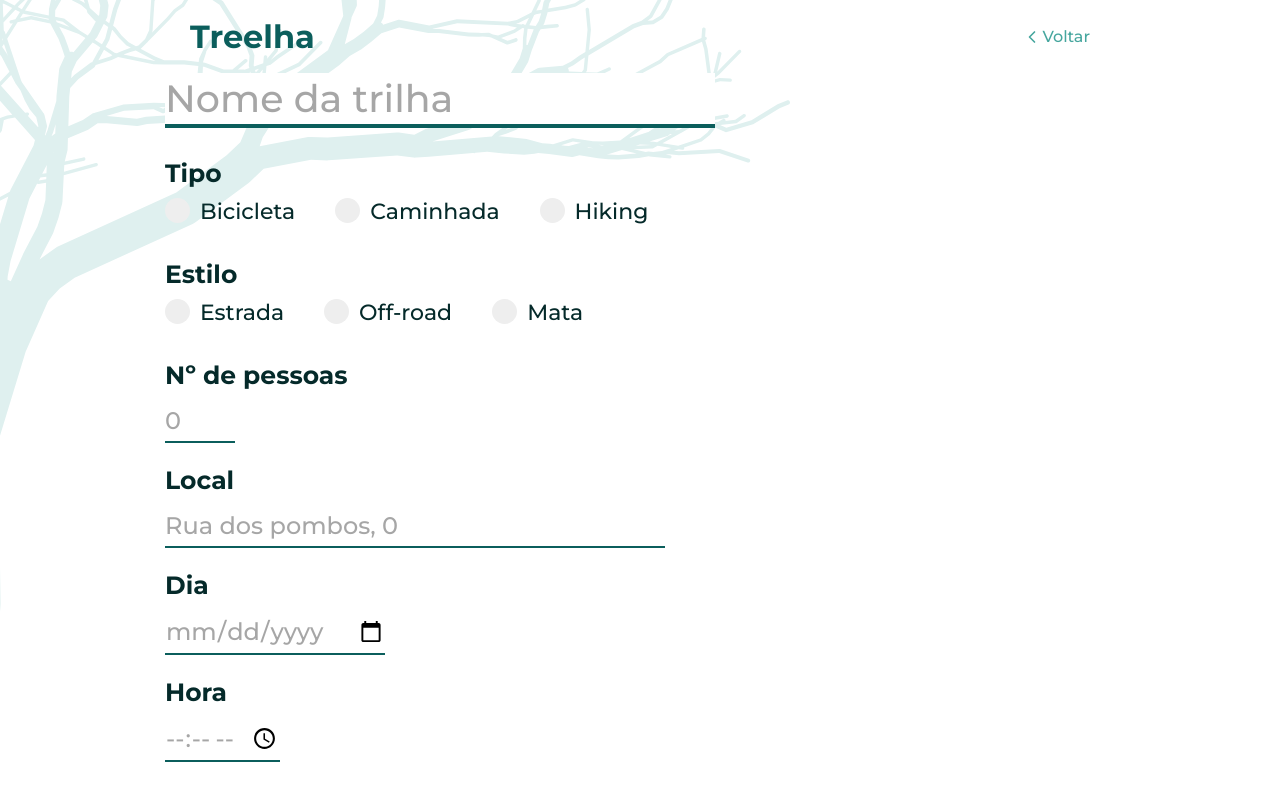
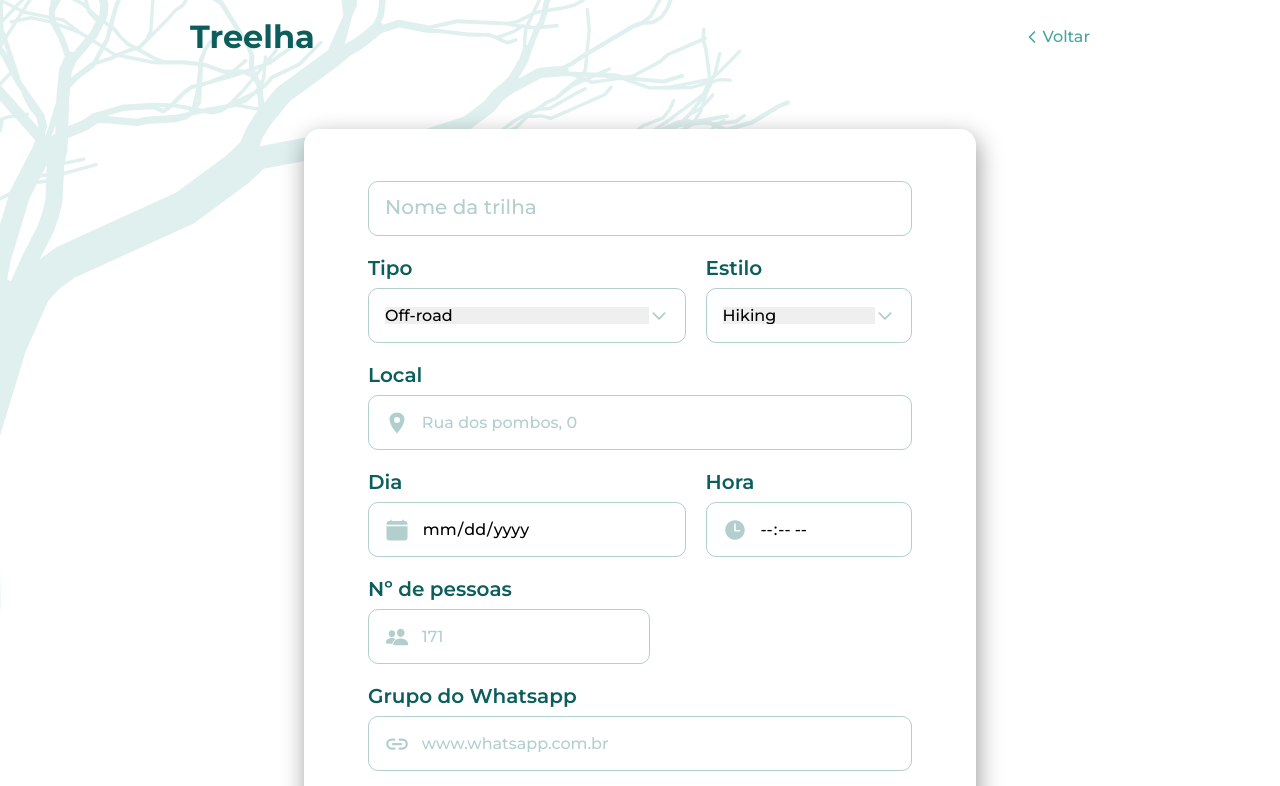
Before and after one commit to B0RGESdaniel/Treelha, a React (Create React App) app: page /treelhas/newtreelha in a window 1280 px wide. Shown: the top 786 px of the page. Built offline with nearby package versions, Linux system fonts and the light colour scheme; no server answers.

Commit message:
refactor: adding styled-components
styled-components adicionado no formulário de criação de novas trilhas

us022

```diff
--- a/src/pages/MyTreelhas/styles.ts
+++ b/src/pages/MyTreelhas/styles.ts
@@ -3,7 +3,7 @@ import styled from "styled-components";
 export const Container = styled.main`
     display: flex;
     flex-direction: column;
-    max-width: 900px;
+    max-width: 55rem;
     margin: 0 auto;
 `;
 
--- a/src/pages/NewTreelha/index.tsx
+++ b/src/pages/NewTreelha/index.tsx
@@ -1,8 +1,8 @@
 import { useHistory } from "react-router-dom";
 import { Header } from "../../components/Header";
 //import { useForm } from "react-hook-form";
-
-import './styles.scss';
+import { Container, Form, InputField, SelectField } from './styles';
+import { IoCalendarClear, IoLocationSharp, IoTime, IoPeople, IoLink, IoChevronDown } from 'react-icons/io5';
 
 export function NewTreelha(){
 
@@ -16,76 +16,69 @@ export function NewTreelha(){
     return(
         <>
             <Header text="Voltar" action={handleGoBackToMyTreelhas}/>
-            <main>
-            <form>
-                <input type="text" className="input name" placeholder="Nome da trilha" />
-                <div className="radio-fieldset">
-                    <label className="radio-title" htmlFor="type">Tipo</label>
-                    <div className="content">
-
-                        <label className="radio-container">
-                            <input type="radio" name="type" id="bike" value="bike" />
-                            Bicicleta
-                            <span className="checkmark"></span>
+            <Container>
+                <Form>
+                    <input type="text" placeholder="Nome da trilha" id="name" />
+                    <label id="ltype">
+                        Tipo
+                        <SelectField>
+                            <select id="type">
+                                <option value="road">Estrada</option>
+                                <option value="off-road" selected>Off-road</option>
+                                <option value="woods">Mata</option>
+                            </select>
+                            <IoChevronDown/>
+                        </SelectField>
                     </label>
-
-                        <label className="radio-container">
-                            <input type="radio" name="type" id="walk" value="walk" />
-                            Caminhada
-                            <span className="checkmark"></span>
+                    <label id="lstyle">
+                        Estilo
+                        <SelectField>
+                            <select id="style">
+                                <option value="hiking" selected>Hiking</option>
+                                <option value="walk">Caminhada</option>
+                                <option value="bike">Pedalada</option>
+                            </select>
+                            <IoChevronDown/>
+                        </SelectField>
                     </label>
-
-                        <label className="radio-container">
-                            <input type="radio" name="type" id="hiking" value="hiking" />
-                            Hiking
-                            <span className="checkmark"></span>
+                    <label id="lplace">
+                        Local
+                        <InputField>
+                            <IoLocationSharp size={24}/>
+                            <input type="text" id="place" placeholder="Rua dos pombos, 0" />
+                        </InputField>
                     </label>
-                        </div>
-                    </div>
-
-                    <div className="radio-fieldset">
-                        <label className="radio-title" htmlFor="style">Estilo</label>
-                        <div className="content">
-
-                            <label className="radio-container">
-                                <input type="radio" name="style" id="road" value="road" />
-                                Estrada
-                                <span className="checkmark"></span>
+                    <label id="lday">
+                        Dia
+                        <InputField>
+                            <IoCalendarClear size={24}/>
+                            <input type="date" id="day"/>
+                        </InputField>
                     </label>
-
-                            <label className="radio-container">
-                                <input type="radio" name="style" id="off-road" value="off-road" />
-                                Off-road
-                                <span className="checkmark"></span>
+                    <label id="ltime">
+                        Hora
+                        <InputField>
+                            <IoTime size={24}/>
+                            <input type="time" id="time"/>
+                        </InputField>
                     </label>
-
-                            <label className="radio-container">
-                                <input type="radio" name="style" id="woods" value="woods" />
-                                Mata
-                                <span className="checkmark"></span>
+                    <label id="lpeople">
+                        Nº de pessoas
+                        <InputField>
+                            <IoPeople size={24}/>
+                            <input type="number" id="people" placeholder="171" />
+                        </InputField>
                     </label>
-                        </div>
-                    </div>
-
-
-                <label htmlFor="people">Nº de pessoas</label>
-                <input type="number" className="input number" placeholder="0" id="people" />
-
-                <label htmlFor="place">Local</label>
-                <input type="text" className="input text" placeholder="Rua dos pombos, 0" id="place"/>
-
-                <label htmlFor="day">Dia</label>
-                <input type="date" className="input date" placeholder="08/02/20002" id="day" />
-
-                <label htmlFor="hour">Hora</label>
-                <input type="time" className="input time" id="hour" />
-
-                <label htmlFor="whatsapp-link">Link do grupo Whatsapp<span>(opcional)</span></label>
-                <input type="text" className="input text" placeholder="www.whatsapp.com.br" id="whatsapp-link" />
-
-                <button type="submit">Salvar</button>
-                </form>
-            </main>
+                    <label id="lwhatsapp">
+                        Grupo do Whatsapp
+                        <InputField>
+                            <IoLink size={24}/>
+                            <input type="text" id="whatsapp" placeholder="www.whatsapp.com.br" />
+                        </InputField>
+                    </label>
+                    <button>Salvar</button>
+                </Form>
+            </Container>
         </>
     )
 }
--- /dev/null
+++ b/src/pages/NewTreelha/styles.ts
@@ -0,0 +1,177 @@
+import styled from "styled-components";
+
+export const Container = styled.div`
+    display: flex;
+    align-items: center;
+    justify-content: center;
+    box-shadow: 2px 8px 24px rgba(0, 0, 0, 0.4);
+    border-radius: 1rem;
+    background-color: #fff;
+    max-width: 42rem;
+    margin: 3.5rem auto 1rem;
+    padding: 3.25rem 4rem;
+`;
+
+export const Form = styled.form`
+    display: grid;
+    grid-template-areas:
+        'nome nome nome nome'
+        'type type tstyle tstyle'
+        'place place place place'
+        'day day time time'
+        'people x x x '
+        'zap zap zap zap'
+        'button button button button'
+    ;
+    grid-gap: 1.25rem;
+
+
+    width: 100%;
+
+    input#name {
+        border: 1px solid var(--gray-green);
+        border-radius: 10px;
+        height: 3.44rem;
+        padding: 1rem;
+        outline: 0;
+        grid-area: nome;
+
+        &::placeholder {
+            color: var(--gray-green);
+            font-size: 1.25rem;
+        }
+
+        &:focus {
+            border: 2px solid var(--bright-water-green);
+        }
+    }
+
+    label {
+        display: flex;
+        flex-direction: column;
+        gap: 0.5rem;
+
+        color: var(--green);
+        font-size: 1.25rem;
+        font-weight: 600;
+
+        input {
+            font-size: 1rem;
+            font-weight: normal;
+        }
+    }
+
+    label#lplace {
+        grid-area: place;
+    }
+    label#ltype {
+        grid-area: type;
+    }
+    label#lstyle {
+        grid-area: tstyle;
+    }
+
+    label#lwhatsapp {
+        grid-area: zap;
+    }
+    label#lday {
+        grid-area: day;
+    }
+    label#ltime {
+        grid-area: time;
+    }
+    label#lpeople {
+        grid-area: people;
+    }
+
+    button {
+        grid-area: button;
+        width: 100%;
+        height: 3.25rem;
+        border: none;
+        background: var(--water-green);
+        color: #fff;
+        box-shadow: 0px 3px 3px rgba(0, 0, 0, 0.4);
+        border-radius: 0.75rem;
+
+        font-size: 1.5rem;
+        font-weight: 800;
+
+        transition: background-color linear 0.2s;
+
+        &:hover {
+            background: var(--bright-water-green);
+        }
+    }
+`;
+
+export const InputField = styled.div`
+    display: flex;
+    align-items: center;
+    justify-content: flex-start;
+    gap: 0.8rem;
+    border: 1px solid var(--gray-green);
+    border-radius: 10px;
+    height: 3.44rem;
+    padding: 1rem;
+    outline: 0;
+    appearance: none;
+
+    &:focus-within {
+        border: 2px solid var(--bright-water-green);
+
+
+        svg {
+            color: var(--bright-water-green);
+        }
+
+    }
+
+    input {
+        border: none;
+        flex: 1;
+
+        &::placeholder {
+            color: var(--gray-green);
+        }
+    }
+
+    svg {
+        color: var(--gray-green)
+    }
+
+    input[type="date"]::-webkit-inner-spin-button,
+    input[type="date"]::-webkit-calendar-picker-indicator {
+        display: none;
+        -webkit-appearance: none;
+    }
+    input[type="time"]::-webkit-calendar-picker-indicator {
+        background: none;
+    }
+`;
+
+export const SelectField = styled.div`
+    display: flex;
+    align-items: center;
+    justify-content: space-between;
+    border: 1px solid var(--gray-green);
+    border-radius: 10px;
+    height: 3.44rem;
+    padding: 1rem;
+    outline: 0;
+
+    select {
+        appearance: none;
+        border: none;
+        flex: 1;
+    }
+
+    svg {
+        color: var(--gray-green)
+    }
+
+    &:focus-within {
+        border: 2px solid var(--bright-water-green);
+    }
+
+`;
--- a/src/styles/global.ts
+++ b/src/styles/global.ts
@@ -36,7 +36,7 @@ export default createGlobalStyle`
     color: var(--darker-green);
     }
 
-    body, input, button, textarea {
+    body, input, button, textarea, select {
         font: 16px 'Montserrat', sans-serif;
     }
 
```
Lines whose indentation alone changed are shown as unchanged.
